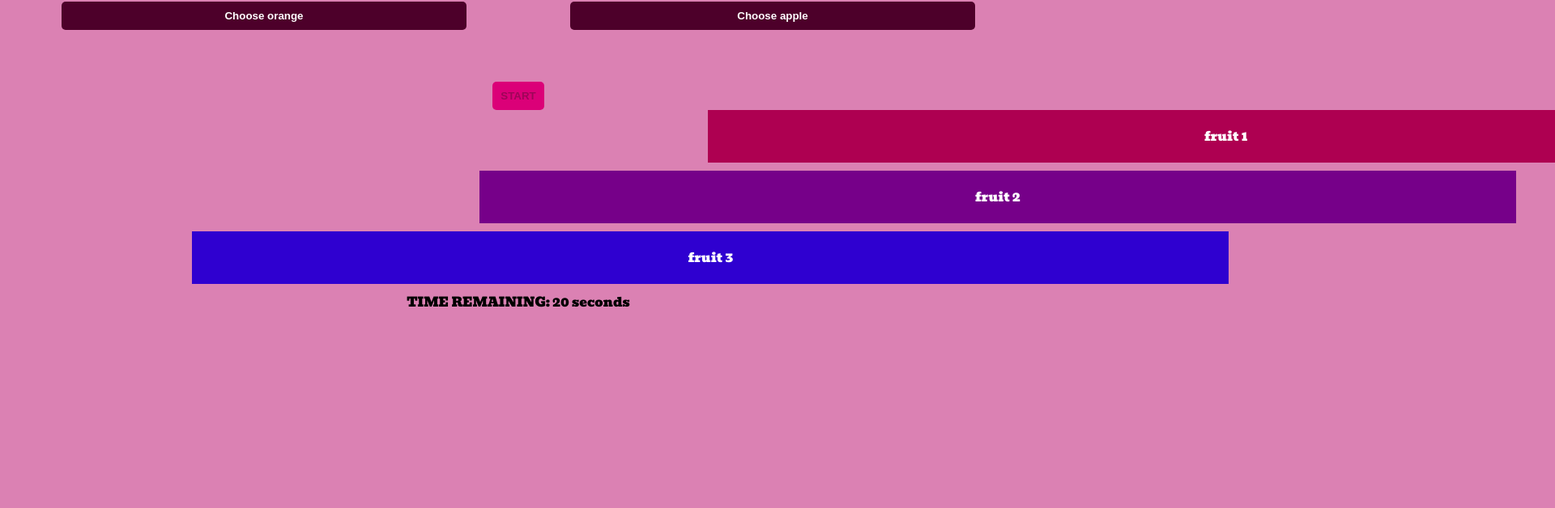
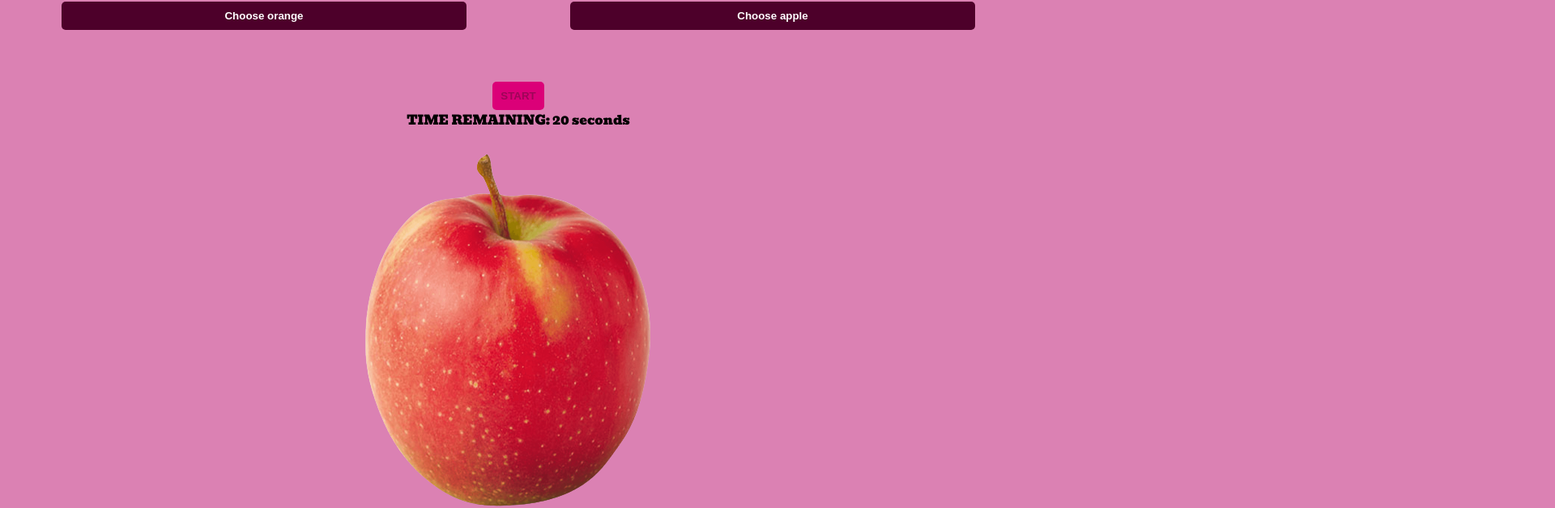
Before and after one commit to Miki-Geoghegan/apples-and-oranges, a React (Create React App) app: page / in a window 1280 px wide. Shown: the part 656-1284 px from the top of the page at 81% size, 1920 px wide, since content can reach past the window. Before the commit the page ends 1042 px from the top, so only its background shows below. Built offline with nearby package versions, Linux system fonts and the light colour scheme.

Commit message:
setting basic fruits displaying lofic

```diff
--- a/src/App.jsx
+++ b/src/App.jsx
@@ -1,6 +1,7 @@
 import Count from 'components/Count'
 import Fruit from 'components/Fruit'
 import FruitSelector from 'components/FruitSelector'
+import GamePlay from 'components/GamePlay'
 import { Provider } from 'react-redux'
 import Timer from 'components/Timer'
 import { store } from 'store/index'
@@ -10,10 +11,10 @@ const App = () => {
     <Provider store={ store }>
       <div className="App">
         <FruitSelector />
-        <Fruit />
+        {/* <Fruit /> */}
         <Count />
         <Timer />
-
+        <GamePlay />
       </div>
     </Provider>
   )
--- a/src/components/Fruit.jsx
+++ b/src/components/Fruit.jsx
@@ -3,44 +3,16 @@ import orangeImg from 'assets/orange.png'
 import { APPLE, ORANGE } from 'utils/constants'
 import React, { Component } from 'react'
 
+const fruitsImages = { [APPLE]: appleImg, [ORANGE]: orangeImg }
+
 class Fruit extends Component {
 
-  // componentDidUpdate(prevProps, { isActive: prevIsActive }) {
-  //   const { isActive } = this.state;
-
-  //   if (isActive !== prevIsActive) {
-  //     const chance = Math.random() > 0.66;
-  //     this.setState({ isGolden: chance });
-  //   }
-  // }
-
-  renderUserOption = ({ imgSrc, value }) => {
-    return (
-      <div className="fruitselector__select" key={ value }>
-        <img alt={ value } src={ imgSrc } />
-      </div>
-    )
-  }
-
-  renderUserOptions() {
-    const fruits = [
-      { imgSrc: orangeImg, value: ORANGE },
-      { imgSrc: appleImg, value: APPLE }
-    ]
+  render() {
+    const { type } = this.props
 
     return (
-      <div className="fruitcontainer">
-        { fruits.map(this.renderUserOption) }
-      </div>
-    )
-  }
-
-  render() {
-    return (
       <div>
-        <div className="move-fruit move-fruit-1">fruit 1</div>
-        <div className="move-fruit move-fruit-2">fruit 2</div>
-        <div className="move-fruit move-fruit-3">fruit 3</div>
+        <img src={ fruitsImages[type] } />
       </div>
     )
   }
--- /dev/null
+++ b/src/components/GamePlay.jsx
@@ -0,0 +1,47 @@
+import { Component } from 'react'
+import Fruit from 'components/Fruit'
+import { APPLE, ORANGE } from 'utils/constants'
+import { GAME_HAS_STARTED } from 'store/constants/gameStatus'
+import { connect } from 'react-redux'
+
+class GamePlay extends Component {
+
+  renderFruit(type) {
+    return <Fruit type={ type } />
+  }
+
+  renderFruits() {
+    const { applesTotalNumber, orangesTotalNumber } = this.props
+
+    const applesArray = Array.from(Array(applesTotalNumber)).map(() => {return APPLE})
+    const orangesArray = Array.from(Array(orangesTotalNumber)).map(() => {return ORANGE})
+
+    return [...applesArray, ...orangesArray].map(this.renderFruit)
+  }
+
+  render() {
+    return (
+      <div>{ this.renderFruits() }</div>
+    )
+  }
+
+}
+
+const mapStateToProps = ({ gameStatusReducer: { applesTotalNumber, orangesTotalNumber } }) => {
+  return {
+    applesTotalNumber,
+    orangesTotalNumber
+  }
+}
+
+const mapDispatchToProps = (dispatch) => {
+  return {
+    startGame: () => {
+      return dispatch({ type: GAME_HAS_STARTED })
+    }
+  }
+}
+
+export default connect(mapStateToProps, mapDispatchToProps)(GamePlay)
+
+// connect to global store to check if game has started - if started, return something, else return null
```
Also changed, not shown: src/components/PlayGame.jsx (deleted, +0 -45 lines).
